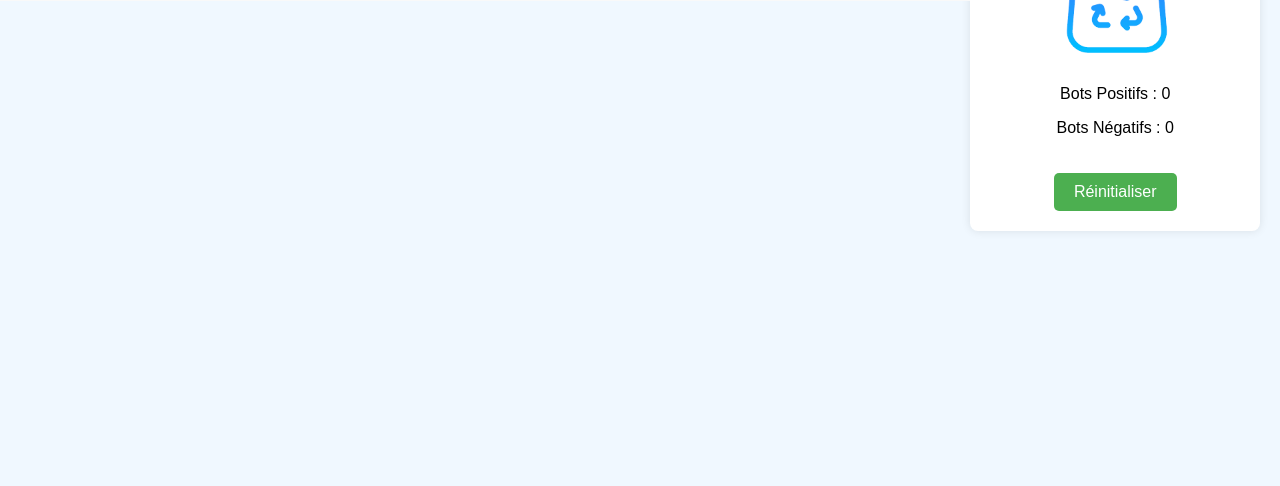
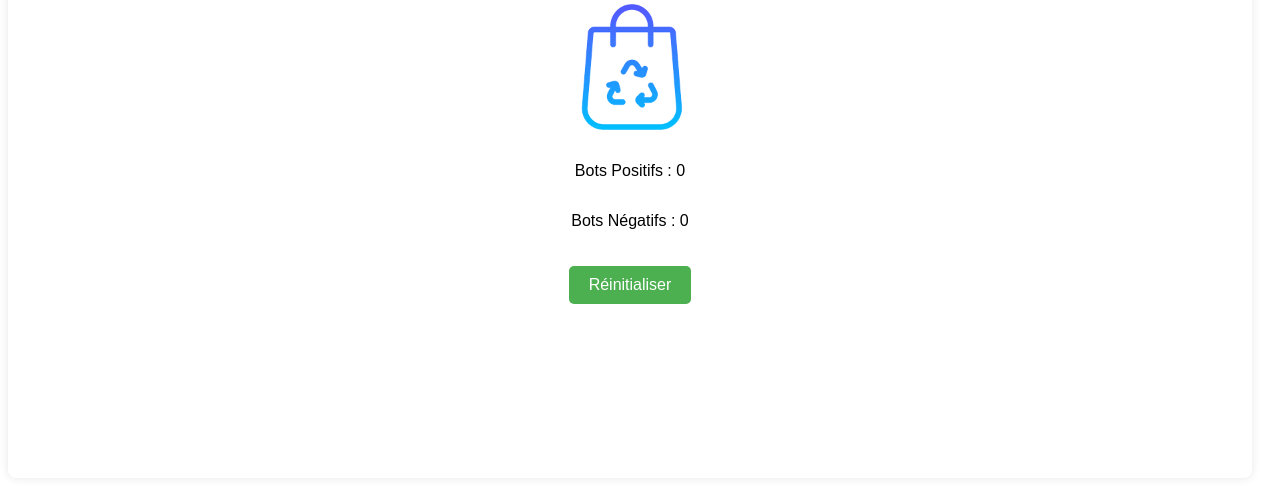
Before and after one commit to TitouanCharrier/NuitInfoTeamRequete2024, a website: page html/CookieCauchemar.html in a window 1280 px wide. Shown: the part 429-915 px from the top of the page. Before the commit the page ends 800 px from the top, so only its background shows below. Drawn offline with Linux system fonts and the light colour scheme; files whose address does not match are found by name.

Commit message:
CookieCauchemar correction

```diff
--- a/html/CookieCauchemar.html
+++ b/html/CookieCauchemar.html
@@ -22,7 +22,7 @@
     <p>Points Gagnés: <span id="score">0</span></p>
     <p>Points Perdus: <span id="lost-points">0</span></p> <!-- Nouvelle ligne pour les points perdus -->
     <div class="image-container">
-      <img src="poubelle.png" alt="Cliquez avec la molette" id="clickable-image">
+      <img src="../assets/poubelle.png" alt="Cliquez avec la molette" id="clickable-image">
     </div>
     <p>Bots Positifs : <span id="positive-bots">0</span></p>
     <p>Bots Négatifs : <span id="negative-bots">0</span></p>
--- a/styles/CookieCauchemar.css
+++ b/styles/CookieCauchemar.css
@@ -1,7 +1,8 @@
-body {
+.game-container {
   font-family: Arial, sans-serif;
   background-color: #f0f8ff;
   display: flex;
+  flex-direction: column;
   justify-content: center;
   align-items: center;
   height: 100vh;
```
